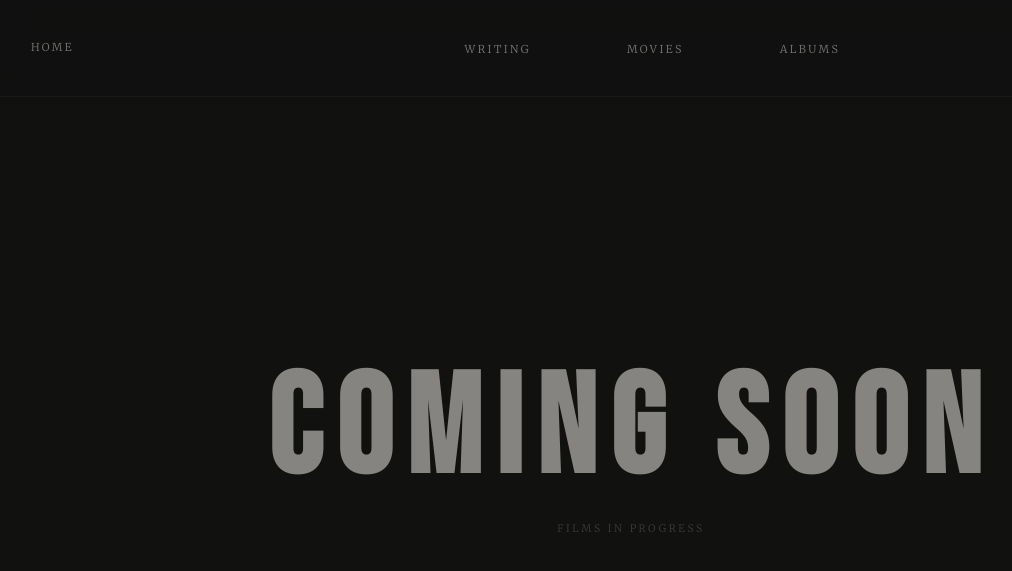
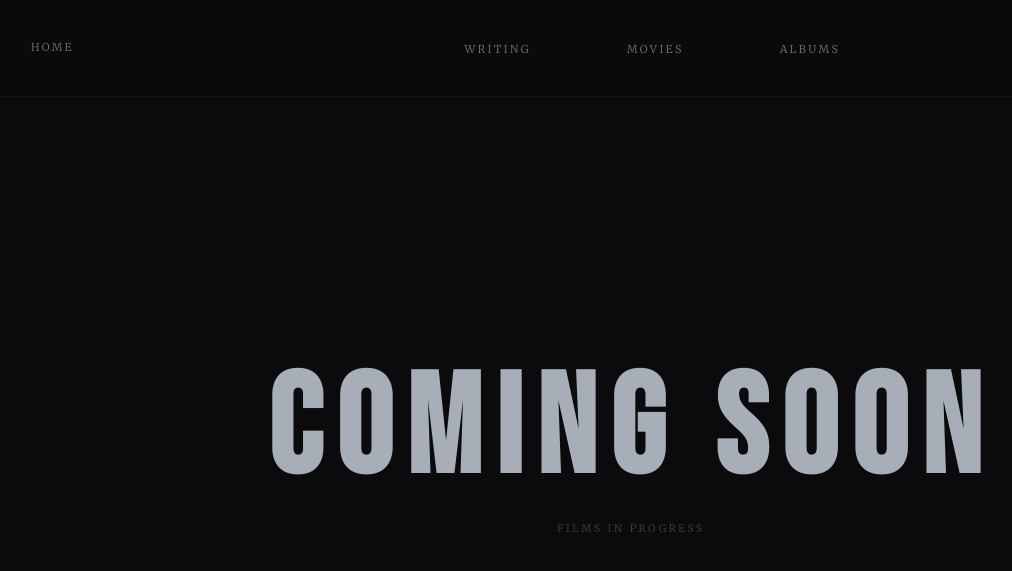
Before and after one commit to maviawa/maviawa.github.io, a Jekyll site: the page built from movies.html, in a window 1280 px wide. Shown: the top 571 px of the page, without its empty margins (9-1021 px from the left). Built offline with Jekyll 4.4.1, drawn with Linux system fonts in a browser that asks for light colours.

Commit message:
new home photo, background color, tagline opacity, coming soon styling

```diff
--- a/_layouts/album.html
+++ b/_layouts/album.html
@@ -24,7 +24,7 @@
 <style>
 .album-page {
   min-height: 100vh;
-  background: #111110;
+  background: #0b0b0d;
   padding: calc(80px + 2rem) 1.5rem 6rem;
 }
 
@@ -81,7 +81,7 @@
   display: none;
   position: fixed;
   inset: 0;
-  background: rgba(17,17,16,0.96);
+  background: rgba(11,11,13,0.96);
   z-index: 1000;
   align-items: center;
   justify-content: center;
--- a/albums.html
+++ b/albums.html
@@ -6,7 +6,7 @@
 <style>
 .albums-section {
   min-height: 100vh;
-  background: #111110;
+  background: #0b0b0d;
   padding: calc(80px + 3rem) 2.5rem 6rem;
 }
 
--- a/assets/css/main.css
+++ b/assets/css/main.css
@@ -2,7 +2,7 @@
 @import url('https://fonts.googleapis.com/css2?family=Bebas+Neue&family=Libre+Caslon+Text:ital,wght@0,400;0,700;1,400&family=Cinzel:wght@400;500&family=Merriweather:ital,wght@0,300;1,300&display=swap');
 
 :root {
-  --black: #111110;
+  --black: #0b0b0d;
   --surface: #1c1c1a;
   --border: rgba(255,255,255,0.07);
   --text: #e8e4dc;
@@ -20,7 +20,7 @@
 html { font-size: 16px; scroll-behavior: smooth; }
 
 body {
-  background: var(--black);
+  background: #0b0b0d;
   color: var(--text);
   font-family: var(--font-body);
   font-weight: 400;
@@ -43,7 +43,7 @@
   grid-template-columns: auto 1fr auto;
   align-items: center;
   padding: 2rem 2.5rem;
-  background: rgba(17,17,16,0.88);
+  background: rgba(11,11,13,0.92);
   backdrop-filter: blur(16px);
   border-bottom: 1px solid rgba(255,255,255,0.04);
 }
@@ -187,7 +187,7 @@
 /* ---- WRITING SECTION ---- */
 .writing-section {
   min-height: 100vh;
-  background: var(--black);
+  background: #0b0b0d;
   padding-top: 80px;
 }
 
@@ -354,7 +354,7 @@
 .films-section {
   min-height: 100vh;
   padding: calc(var(--nav-height) + 3rem) 2.5rem 6rem;
-  background: var(--black);
+  background: #0b0b0d;
 }
 
 .films-grid {
@@ -433,7 +433,7 @@
 /* ---- CONTACT ---- */
 .contact-section {
   min-height: 100vh;
-  background: var(--black);
+  background: #0b0b0d;
   display: flex;
   align-items: center;
   justify-content: center;
@@ -468,7 +468,7 @@
 
 /* ---- SCROLLBAR ---- */
 ::-webkit-scrollbar { width: 4px; }
-::-webkit-scrollbar-track { background: var(--black); }
+::-webkit-scrollbar-track { background: #0b0b0d; }
 ::-webkit-scrollbar-thumb { background: var(--border); }
 
 /* ---- RESPONSIVE ---- */
@@ -599,3 +599,168 @@
     gap: 1rem;
   }
 }
+
+.home-nav {
+  display: grid;
+  grid-template-columns: 1fr auto 1fr;
+  align-items: center;
+}
+
+.home-nav .nav__home {
+  justify-self: start;
+}
+
+.home-nav .home-nav__links {
+  justify-self: center;
+}
+
+.home-nav > div:last-child {
+  justify-self: end;
+}
+
+.home-nav {
+  display: grid;
+  grid-template-columns: 1fr auto 1fr;
+  align-items: center;
+}
+
+.home-nav .nav__home {
+  justify-self: start;
+}
+
+.home-nav .home-nav__links {
+  justify-self: center;
+}
+
+.home-nav > div:last-child {
+  justify-self: end;
+}
+
+.home-nav {
+  display: grid !important;
+  grid-template-columns: 1fr auto 1fr !important;
+  align-items: center !important;
+}
+
+.home-nav__left {
+  display: flex;
+  justify-content: flex-start;
+}
+
+.home-nav__right {
+  display: flex;
+  justify-content: flex-end;
+}
+
+.home-nav__links {
+  display: flex !important;
+  justify-content: center !important;
+}
+
+@media (max-width: 768px) {
+  .home-hero__bg {
+    background-image: url('/assets/images/home-mobile.jpg') !important;
+  }
+}
+
+/* NAV ALIGNMENT FINAL FIX */
+nav.home-nav {
+  display: grid !important;
+  grid-template-columns: 1fr auto 1fr !important;
+  align-items: center !important;
+  width: 100% !important;
+}
+
+nav.home-nav .home-nav__left {
+  display: flex !important;
+  justify-content: flex-start !important;
+}
+
+nav.home-nav .home-nav__links {
+  display: flex !important;
+  justify-content: center !important;
+  gap: 3.5rem !important;
+}
+
+nav.home-nav .home-nav__right {
+  display: flex !important;
+  justify-content: flex-end !important;
+}
+
+/* NAV FINAL FIX */
+nav.home-nav {
+  position: relative !important;
+  display: block !important;
+  width: 100% !important;
+  padding: 2rem 2.5rem !important;
+}
+
+nav.home-nav .home-nav__left {
+  position: absolute !important;
+  left: 2.5rem !important;
+  top: 50% !important;
+  transform: translateY(-50%) !important;
+}
+
+nav.home-nav .home-nav__links {
+  display: flex !important;
+  justify-content: center !important;
+  gap: 3.5rem !important;
+  width: 100% !important;
+  margin: 0 !important;
+  padding: 0 !important;
+  list-style: none !important;
+}
+
+nav.home-nav .home-nav__right {
+  display: none !important;
+}
+
+nav.home-nav .home-nav__links {
+  padding-top: 0 !important;
+  margin-top: 0 !important;
+  line-height: 1 !important;
+}
+
+nav.home-nav .home-nav__left a,
+nav.home-nav .home-nav__links a {
+  line-height: 1 !important;
+  display: inline-block !important;
+  vertical-align: middle !important;
+}
+
+nav.home-nav .home-nav__links {
+  position: relative !important;
+  top: 2px !important;
+}
+
+/* Mobile home photo */
+@media (max-width: 768px) {
+  .home-hero__bg {
+    background-image: url('/assets/images/home-mobile.jpg') !important;
+  }
+}
+
+/* Tagline smaller and more transparent */
+.home-hero__line {
+  font-size: clamp(0.8rem, 1.3vw, 1rem) !important;
+  color: rgba(232,228,220,0.5) !important;
+}
+
+/* Background colour for interior pages */
+body {
+  background: #0b0b0d !important;
+}
+
+/* Coming soon icy white */
+.coming-soon__title {
+  color: rgba(220,230,240,0.75) !important;
+}
+
+.coming-soon__sub {
+  color: rgba(220,230,240,0.25) !important;
+}
+
+.coming-soon {
+  background: #0b0b0d !important;
+}
--- a/contact.html
+++ b/contact.html
@@ -6,7 +6,7 @@
 <style>
 .contact-section {
   min-height: 100vh;
-  background: #111110;
+  background: #0b0b0d;
   display: flex;
   align-items: center;
   justify-content: center;
--- a/movies.html
+++ b/movies.html
@@ -6,7 +6,7 @@
 <style>
 .coming-soon {
   min-height: 100vh;
-  background: #111110;
+  background: #0b0b0d;
   display: flex;
   flex-direction: column;
   align-items: center;
```
Also changed, not shown: index.html (+6 -7 lines), assets/images/ logo-cloud.png (deleted), assets/images/logo-cloud.png (deleted), 6 other files.
